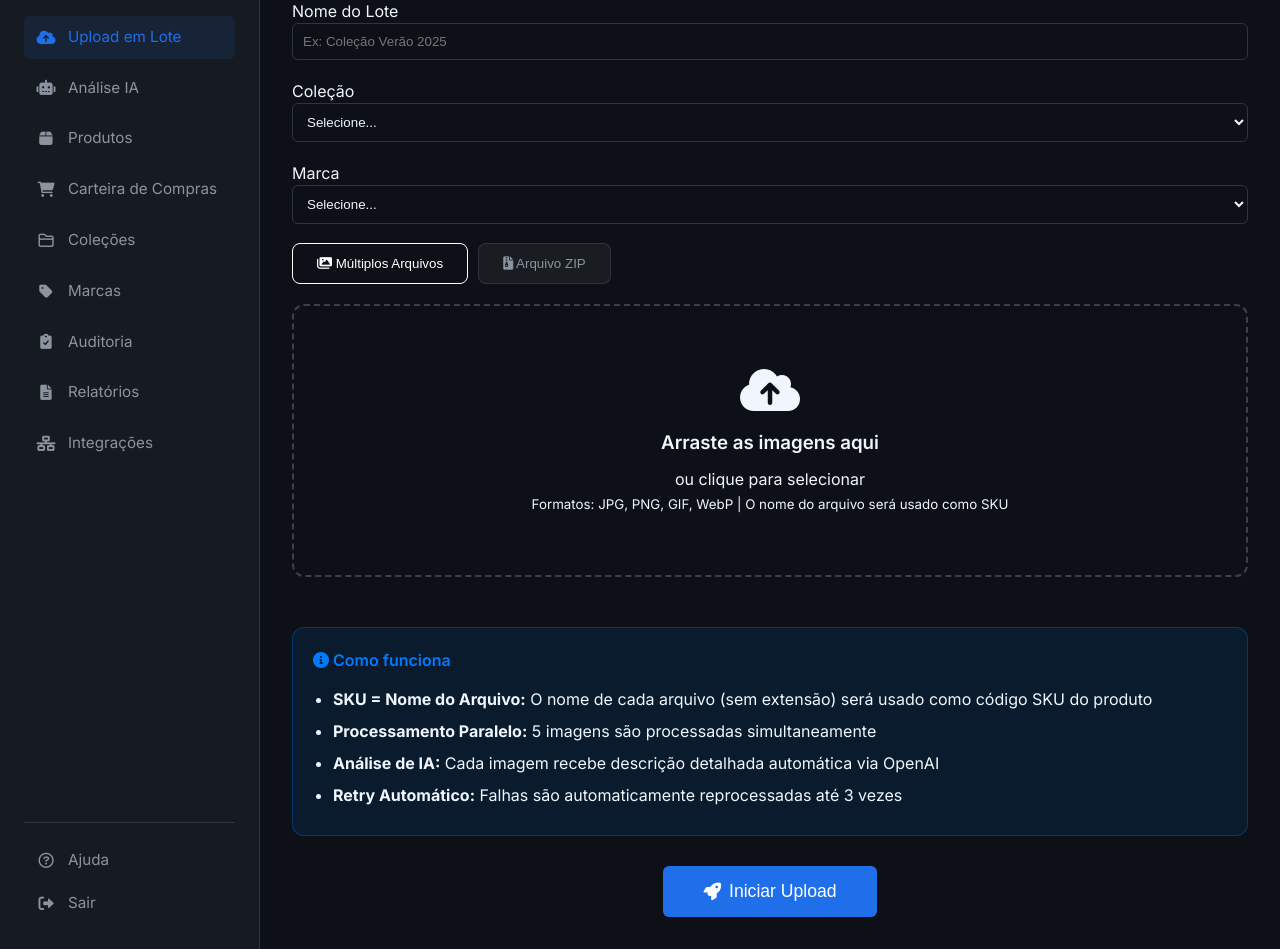
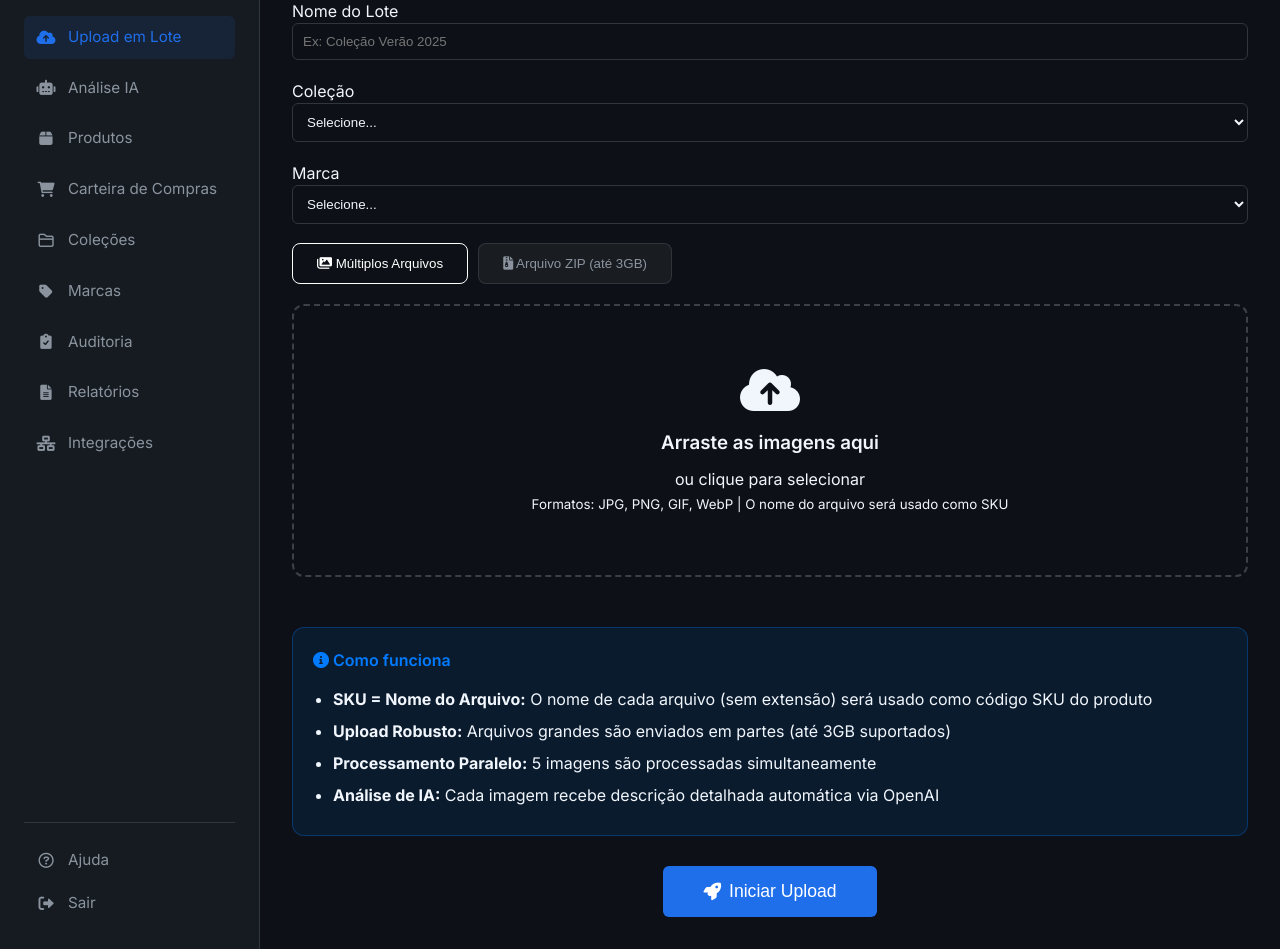
Before and after one commit to Ronaldmtt/Banco_Imagem_OAZ, a Flask app: page /batch/new in a window 1280 px wide. Shown: the part 217-1166 px from the top of the page. Run offline with Flask 3, Linux system fonts and the light colour scheme; a user stored in the database is signed in; data that the repository does not hold is empty.

Commit message:
Enable uploading large files with chunked transfer and progress visualization
Implement chunked upload functionality in `app.py` to handle large files, including initialization, chunk reception, and completion steps. Update `templates/batch/new.html` to include a progress bar, modify UI text for large file support, and add necessary CSS for the progress indicator.

Replit-Commit-Author: Agent
Replit-Commit-Session-Id: 879dccfa-2914-4a50-bb94-84efa9af2ba4
Replit-Commit-Checkpoint-Type: intermediate_checkpoint
Replit-Commit-Event-Id: e6b0bffa-356f-4005-a9ea-e145e26e22f6
Replit-Commit-Screenshot-Url: https://storage.googleapis.com/screenshot-production-us-central1/f8e27590-5a3c-442a-9e70-e5a30ac258d3/879dccfa-2914-4a50-bb94-84efa9af2ba4/xqNEmep
Replit-Helium-Checkpoint-Created: true

```diff
--- a/app.py
+++ b/app.py
@@ -3301,6 +3301,208 @@ def analyze_pending_ai():
     return render_template('batch/analyze_pending.html', pending_images=pending_images)
 
 
+# ==================== CHUNKED UPLOAD (UPLOAD DE ARQUIVOS GRANDES) ====================
+import uuid
+import hashlib
+
+# Diretório para chunks temporários
+CHUNK_UPLOAD_DIR = os.path.join(tempfile.gettempdir(), 'oaz_chunks')
+os.makedirs(CHUNK_UPLOAD_DIR, exist_ok=True)
+
+# Armazenar informações de uploads em andamento
+active_uploads = {}
+
+@app.route('/upload/init', methods=['POST'])
+@login_required
+def upload_init():
+    """Inicializa um upload chunked - retorna upload_id"""
+    data = request.get_json()
+    filename = data.get('filename', 'upload.zip')
+    file_size = data.get('file_size', 0)
+    chunk_size = data.get('chunk_size', 5 * 1024 * 1024)  # 5MB default
+
+    upload_id = str(uuid.uuid4())
+    upload_dir = os.path.join(CHUNK_UPLOAD_DIR, upload_id)
+    os.makedirs(upload_dir, exist_ok=True)
+
+    total_chunks = (file_size + chunk_size - 1) // chunk_size
+
+    active_uploads[upload_id] = {
+        'filename': filename,
+        'file_size': file_size,
+        'chunk_size': chunk_size,
+        'total_chunks': total_chunks,
+        'received_chunks': set(),
+        'upload_dir': upload_dir,
+        'user_id': current_user.id,
+        'created_at': datetime.utcnow()
+    }
+
+    return {
+        'upload_id': upload_id,
+        'chunk_size': chunk_size,
+        'total_chunks': total_chunks
+    }
+
+@app.route('/upload/chunk', methods=['POST'])
+@login_required
+def upload_chunk():
+    """Recebe um chunk do arquivo"""
+    upload_id = request.form.get('upload_id')
+    chunk_index = int(request.form.get('chunk_index', 0))
+    chunk_file = request.files.get('chunk')
+
+    if not upload_id or upload_id not in active_uploads:
+        return {'error': 'Upload inválido'}, 400
+
+    upload_info = active_uploads[upload_id]
+
+    if upload_info['user_id'] != current_user.id:
+        return {'error': 'Não autorizado'}, 403
+
+    if not chunk_file:
+        return {'error': 'Chunk não recebido'}, 400
+
+    # Salvar chunk
+    chunk_path = os.path.join(upload_info['upload_dir'], f'chunk_{chunk_index:06d}')
+    chunk_file.save(chunk_path)
+    upload_info['received_chunks'].add(chunk_index)
+
+    received = len(upload_info['received_chunks'])
+    total = upload_info['total_chunks']
+
+    return {
+        'success': True,
+        'chunk_index': chunk_index,
+        'received': received,
+        'total': total,
+        'progress': round((received / total) * 100, 1)
+    }
+
+@app.route('/upload/complete', methods=['POST'])
+@login_required
+def upload_complete():
+    """Finaliza o upload chunked e processa o arquivo"""
+    data = request.get_json()
+    upload_id = data.get('upload_id')
+    collection_id = data.get('collection_id')
+    brand_id = data.get('brand_id')
+    batch_name = data.get('batch_name', f"Lote {datetime.now().strftime('%Y-%m-%d %H:%M')}")
+
+    if not upload_id or upload_id not in active_uploads:
+        return {'error': 'Upload inválido'}, 400
+
+    upload_info = active_uploads[upload_id]
+
+    if upload_info['user_id'] != current_user.id:
+        return {'error': 'Não autorizado'}, 403
+
+    # Verificar se todos os chunks foram recebidos
+    if len(upload_info['received_chunks']) != upload_info['total_chunks']:
+        missing = upload_info['total_chunks'] - len(upload_info['received_chunks'])
+        return {'error': f'Faltam {missing} partes do arquivo'}, 400
+
+    import shutil
+    temp_dir = None
+    chunk_dir = upload_info.get('upload_dir')
+
+    try:
+        # Juntar todos os chunks em um arquivo
+        temp_dir = tempfile.mkdtemp(prefix='batch_final_')
+        final_path = os.path.join(temp_dir, upload_info['filename'])
+
+        with open(final_path, 'wb') as outfile:
+            for i in range(upload_info['total_chunks']):
+                chunk_path = os.path.join(chunk_dir, f'chunk_{i:06d}')
+                with open(chunk_path, 'rb') as chunk:
+                    outfile.write(chunk.read())
+
+        # Limpar diretório de chunks após sucesso
+        shutil.rmtree(chunk_dir, ignore_errors=True)
+        if upload_id in active_uploads:
+            del active_uploads[upload_id]
+
+        # Processar o arquivo ZIP
+        temp_file_paths = extract_zip_to_temp(final_path, temp_dir)
+        os.remove(final_path)
+
+        if not temp_file_paths:
+            shutil.rmtree(temp_dir, ignore_errors=True)
+            return {'error': 'Nenhuma imagem válida encontrada no ZIP'}, 400
+
+        # Criar o batch
+        batch = BatchUpload(
+            nome=batch_name,
+            total_arquivos=len(temp_file_paths),
+            usuario_id=current_user.id,
+            colecao_id=int(collection_id) if collection_id else None,
+            marca_id=int(brand_id) if brand_id else None,
+            status='Pendente'
+        )
+        db.session.add(batch)
+        db.session.flush()
+
+        for i, file_info in enumerate(temp_file_paths):
+            item = BatchItem(
+                batch_id=batch.id,
+                sku=file_info['sku'],
+                filename_original=file_info['filename'],
+                status='Pendente'
+            )
+            db.session.add(item)
+            db.session.flush()
+            file_info['item_id'] = item.id
+
+        db.session.commit()
+
+        # Iniciar processamento em background
+        processor = get_batch_processor()
+        thread = threading.Thread(
+            target=processor.process_batch,
+            args=(batch.id, temp_file_paths)
+        )
+        thread.daemon = True
+        thread.start()
+
+        return {
+            'success': True,
+            'batch_id': batch.id,
+            'total_files': len(temp_file_paths),
+            'redirect': url_for('batch_detail', batch_id=batch.id)
+        }
+
+    except Exception as e:
+        import traceback
+        traceback.print_exc()
+        return {'error': f'Erro ao processar: {str(e)}'}, 500
+
+    finally:
+        # Cleanup em caso de erro
+        if chunk_dir and os.path.exists(chunk_dir):
+            shutil.rmtree(chunk_dir, ignore_errors=True)
+        if upload_id in active_uploads:
+            del active_uploads[upload_id]
+
+@app.route('/upload/status/<upload_id>')
+@login_required
+def upload_status(upload_id):
+    """Verifica status de um upload em andamento"""
+    if upload_id not in active_uploads:
+        return {'error': 'Upload não encontrado'}, 404
+
+    info = active_uploads[upload_id]
+    if info['user_id'] != current_user.id:
+        return {'error': 'Não autorizado'}, 403
+
+    return {
+        'upload_id': upload_id,
+        'filename': info['filename'],
+        'received': len(info['received_chunks']),
+        'total': info['total_chunks'],
+        'progress': round((len(info['received_chunks']) / info['total_chunks']) * 100, 1)
+    }
+
+
 # Initialize DB
 with app.app_context():
     db.create_all()
--- a/templates/batch/new.html
+++ b/templates/batch/new.html
@@ -47,7 +47,7 @@
                     <i class="fas fa-images"></i> Múltiplos Arquivos
                 </button>
                 <button type="button" class="tab-btn" data-tab="zip">
-                    <i class="fas fa-file-archive"></i> Arquivo ZIP
+                    <i class="fas fa-file-archive"></i> Arquivo ZIP (até 3GB)
                 </button>
             </div>
 
@@ -70,18 +70,32 @@
                     <p>ou clique para selecionar</p>
                     <input type="file" id="zip_file" name="zip_file"
                            accept=".zip" class="file-input">
-                    <small>O ZIP deve conter imagens com nomes = SKUs</small>
+                    <small>Suporta arquivos de até 3GB - Upload em partes automático</small>
                 </div>
                 <div id="zip-info" class="zip-info"></div>
+            </div>
+
+            <!-- Progress Container (hidden by default) -->
+            <div id="upload-progress" class="upload-progress hidden">
+                <div class="progress-header">
+                    <span id="progress-status">Preparando upload...</span>
+                    <span id="progress-percent">0%</span>
+                </div>
+                <div class="progress-bar-container">
+                    <div class="progress-bar" id="progress-bar"></div>
+                </div>
+                <div class="progress-details">
+                    <span id="progress-details-text">Iniciando...</span>
+                </div>
             </div>
 
             <div class="info-box">
                 <h4><i class="fas fa-info-circle"></i> Como funciona</h4>
                 <ul>
                     <li><strong>SKU = Nome do Arquivo:</strong> O nome de cada arquivo (sem extensão) será usado como código SKU do produto</li>
+                    <li><strong>Upload Robusto:</strong> Arquivos grandes são enviados em partes (até 3GB suportados)</li>
                     <li><strong>Processamento Paralelo:</strong> 5 imagens são processadas simultaneamente</li>
                     <li><strong>Análise de IA:</strong> Cada imagem recebe descrição detalhada automática via OpenAI</li>
-                    <li><strong>Retry Automático:</strong> Falhas são automaticamente reprocessadas até 3 vezes</li>
                 </ul>
             </div>
 
@@ -221,9 +269,13 @@ document.addEventListener('DOMContentLoaded', function() {
     const dropZoneZip = document.getElementById('drop-zone-zip');
     const batchForm = document.getElementById('batch-form');
     const submitBtn = document.getElementById('submit-btn');
+    const uploadProgress = document.getElementById('upload-progress');
+    const progressBar = document.getElementById('progress-bar');
+    const progressStatus = document.getElementById('progress-status');
+    const progressPercent = document.getElementById('progress-percent');
+    const progressDetails = document.getElementById('progress-details-text');
 
-    const MAX_FILES = 100;  // Máximo de arquivos por upload individual
-    const MAX_ZIP_SIZE = 100 * 1024 * 1024;  // 100MB para ZIP
+    const CHUNK_SIZE = 5 * 1024 * 1024;  // 5MB por chunk
 
     // Tab switching
     tabBtns.forEach(btn => {
@@ -261,7 +312,7 @@ document.addEventListener('DOMContentLoaded', function() {
 
         let html = `<div class="file-count">${files.length} arquivo(s) selecionado(s)</div>`;
 
-        Array.from(files).forEach(file => {
+        Array.from(files).slice(0, 50).forEach(file => {
             const sku = file.name.replace(/\.[^/.]+$/, '');
             html += `
                 <div class="file-item">
@@ -273,6 +324,12 @@ document.addEventListener('DOMContentLoaded', function() {
                 </div>
             `;
         });
+
+        if (files.length > 50) {
+            html += `<div class="file-item" style="justify-content: center; color: var(--text-secondary);">
+                ... e mais ${files.length - 50} arquivos
+            </div>`;
+        }
 
         fileList.innerHTML = html;
     }
@@ -302,24 +359,16 @@ document.addEventListener('DOMContentLoaded', function() {
         });
     }
 
-    // ZIP input change event
     if (zipInput) {
         zipInput.addEventListener('change', function(e) {
             console.log('ZIP file selected:', this.files.length, this.files[0]?.name);
             updateZipInfo(this.files);
         });
-
-        // Also listen on input event for better compatibility
-        zipInput.addEventListener('input', function(e) {
-            console.log('ZIP input event:', this.files.length);
-            updateZipInfo(this.files);
-        });
     }
 
-    // Click on drop zone to trigger file input (backup for mobile/touch)
+    // Click handlers for drop zones
     if (dropZoneZip) {
         dropZoneZip.addEventListener('click', function(e) {
-            // Only trigger if not clicking directly on the input
             if (e.target !== zipInput) {
                 zipInput.click();
             }
@@ -371,32 +419,139 @@ document.addEventListener('DOMContentLoaded', function() {
         });
     });
 
-    // Form validation and submission
-    if (batchForm) {
-        batchForm.addEventListener('submit', function(e) {
-            // Validate file count for individual files
-            if (filesInput && filesInput.files.length > 0) {
-                if (filesInput.files.length > MAX_FILES) {
-                    e.preventDefault();
-                    alert(`Limite de ${MAX_FILES} arquivos por upload.\n\nVocê selecionou ${filesInput.files.length} arquivos.\n\nPara uploads maiores, use um arquivo ZIP.`);
-                    return false;
-                }
+    // Chunked upload function
+    async function uploadFileChunked(file, collectionId, brandId, batchName) {
+        const totalChunks = Math.ceil(file.size / CHUNK_SIZE);
+
+        // 1. Initialize upload
+        progressStatus.textContent = 'Iniciando upload...';
+        progressDetails.textContent = `Arquivo: ${file.name} (${formatSize(file.size)})`;
+
+        const initResponse = await fetch('/upload/init', {
+            method: 'POST',
+            headers: { 'Content-Type': 'application/json' },
+            body: JSON.stringify({
+                filename: file.name,
+                file_size: file.size,
+                chunk_size: CHUNK_SIZE
+            })
+        });
+
+        if (!initResponse.ok) {
+            throw new Error('Falha ao iniciar upload');
+        }
+
+        const initData = await initResponse.json();
+        const uploadId = initData.upload_id;
+
+        // 2. Upload chunks
+        progressStatus.textContent = 'Enviando arquivo...';
+
+        for (let i = 0; i < totalChunks; i++) {
+            const start = i * CHUNK_SIZE;
+            const end = Math.min(start + CHUNK_SIZE, file.size);
+            const chunk = file.slice(start, end);
+
+            const formData = new FormData();
+            formData.append('upload_id', uploadId);
+            formData.append('chunk_index', i);
+            formData.append('chunk', chunk);
+
+            const chunkResponse = await fetch('/upload/chunk', {
+                method: 'POST',
+                body: formData
+            });
+
+            if (!chunkResponse.ok) {
+                throw new Error(`Falha ao enviar parte ${i + 1}`);
             }
 
-            // Validate ZIP file size
+            const chunkData = await chunkResponse.json();
+            const percent = chunkData.progress;
+
+            progressBar.style.width = percent + '%';
+            progressPercent.textContent = percent.toFixed(1) + '%';
+            progressDetails.textContent = `Parte ${i + 1} de ${totalChunks} - ${formatSize(end)} de ${formatSize(file.size)}`;
+        }
+
+        // 3. Complete upload and process
+        progressStatus.textContent = 'Processando arquivo ZIP...';
+        progressDetails.textContent = 'Extraindo imagens e criando lote...';
+
+        const completeResponse = await fetch('/upload/complete', {
+            method: 'POST',
+            headers: { 'Content-Type': 'application/json' },
+            body: JSON.stringify({
+                upload_id: uploadId,
+                collection_id: collectionId,
+                brand_id: brandId,
+                batch_name: batchName
+            })
+        });
+
+        const completeData = await completeResponse.json();
+
+        if (!completeResponse.ok) {
+            throw new Error(completeData.error || 'Falha ao processar arquivo');
+        }
+
+        return completeData;
+    }
+
+    // Form submission
+    if (batchForm) {
+        batchForm.addEventListener('submit', async function(e) {
+            e.preventDefault();
+
+            const collectionId = document.getElementById('collection_id').value;
+            const brandId = document.getElementById('brand_id').value;
+            const batchName = document.getElementById('batch_name').value ||
+                              `Lote ${new Date().toLocaleString('pt-BR')}`;
+
+            // Check if ZIP file is selected (use chunked upload)
             if (zipInput && zipInput.files.length > 0) {
                 const zipFile = zipInput.files[0];
-                if (zipFile.size > MAX_ZIP_SIZE) {
-                    e.preventDefault();
-                    const sizeMB = (zipFile.size / (1024 * 1024)).toFixed(1);
-                    alert(`Arquivo ZIP muito grande: ${sizeMB} MB\n\nLimite máximo: 100 MB\n\nDivida o ZIP em partes menores.`);
-                    return false;
+
+                submitBtn.disabled = true;
+                submitBtn.innerHTML = '<i class="fas fa-spinner fa-spin"></i> Enviando...';
+                uploadProgress.classList.remove('hidden');
+                progressBar.style.width = '0%';
+                progressPercent.textContent = '0%';
+
+                try {
+                    const result = await uploadFileChunked(zipFile, collectionId, brandId, batchName);
+
+                    progressBar.style.width = '100%';
+                    progressPercent.textContent = '100%';
+                    progressStatus.textContent = 'Upload concluído!';
+                    progressDetails.textContent = `${result.total_files} imagens encontradas. Redirecionando...`;
+
+                    setTimeout(() => {
+                        window.location.href = result.redirect;
+                    }, 1500);
+
+                } catch (error) {
+                    console.error('Upload error:', error);
+                    progressStatus.textContent = 'Erro no upload!';
+                    progressDetails.textContent = error.message;
+                    progressBar.style.background = '#dc3545';
+
+                    submitBtn.disabled = false;
+                    submitBtn.innerHTML = '<i class="fas fa-rocket"></i> Tentar Novamente';
                 }
+
+                return;
             }
 
-            // Show loading state
-            submitBtn.disabled = true;
-            submitBtn.innerHTML = '<i class="fas fa-spinner fa-spin"></i> Enviando... Por favor aguarde';
+            // Regular form submission for individual files
+            if (filesInput && filesInput.files.length > 0) {
+                submitBtn.disabled = true;
+                submitBtn.innerHTML = '<i class="fas fa-spinner fa-spin"></i> Enviando...';
+                batchForm.submit();
+                return;
+            }
+
+            alert('Selecione arquivos ou um arquivo ZIP para fazer upload.');
         });
     }
 });
```
Also changed, not shown: other parts of templates/batch/new.html (+36 -4 lines).
